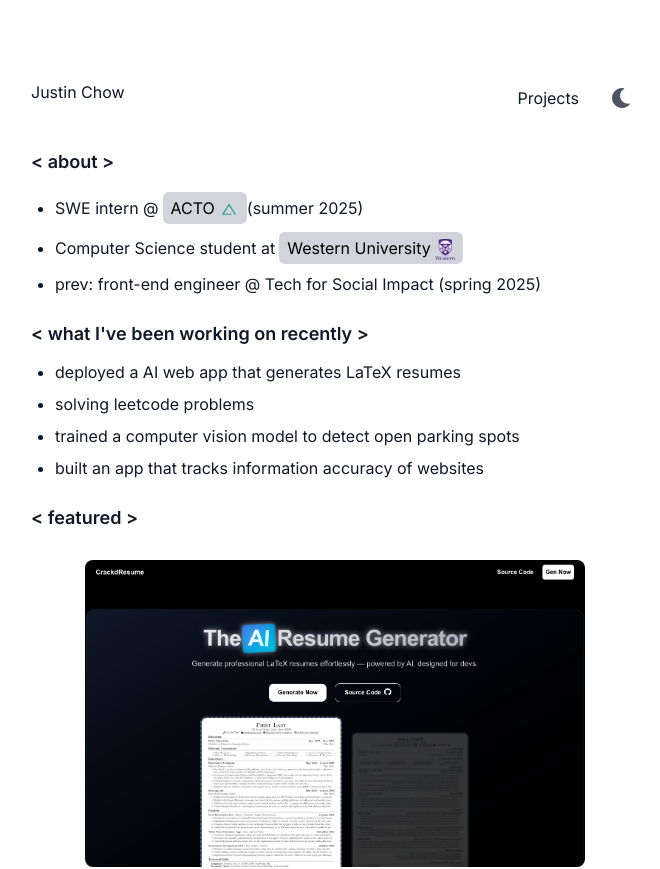
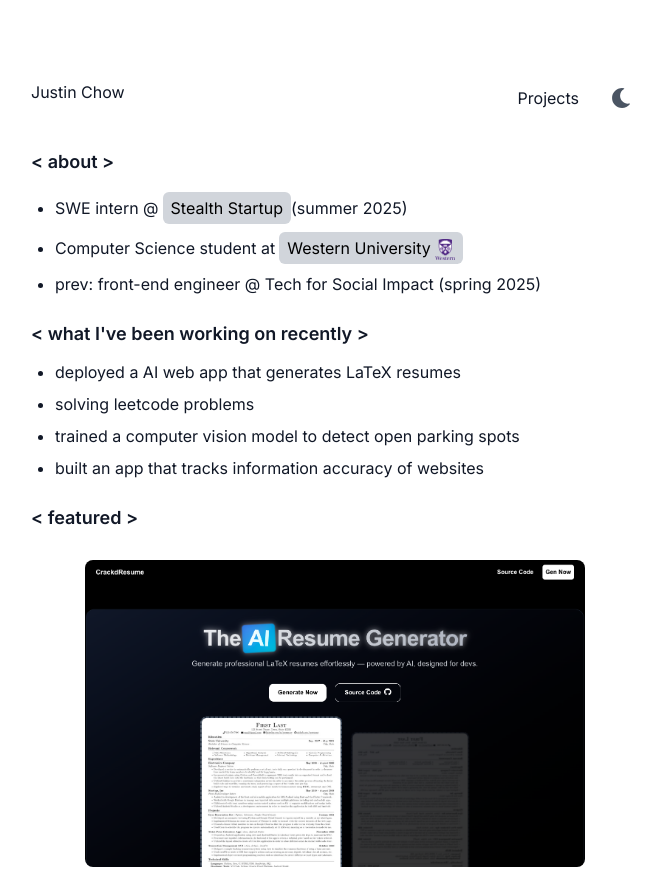
Before and after one commit to justintimejt/personal-portfolio, a Next.js app: page / in a window 1280 px wide. Shown: the top 869 px of the page, without its empty margins (305-965 px from the left). Built offline with nearby package versions, Linux system fonts and the light colour scheme.

Commit message:
replace placeholder

```diff
--- a/src/app/page.tsx
+++ b/src/app/page.tsx
@@ -35,11 +35,14 @@ export default function Home() {
             <h1 className="text-lg font-semibold">&lt; about &gt;</h1>
             <ul className="list-disc pl-6 mt-2 space-y-2">
               <li>SWE intern @
-                <div className="inline-flex items-center ml-1 px-2 py-1 rounded-md bg-gray-300 dark:bg-gray-800 hover:bg-gray-200 dark:hover:bg-gray-700 transition-colors">
+                {/* <div className="inline-flex items-center ml-1 px-2 py-1 rounded-md bg-gray-300 dark:bg-gray-800 hover:bg-gray-200 dark:hover:bg-gray-700 transition-colors">
                   <Link href="https://acto.com" target="_blank" className="text-black dark:text-white hover:text-blue-700 dark:hover:text-blue-300">ACTO</Link>
                   <Link href="https://acto.com" target="_blank" className="ml-1">
                     <Image src="/images/acto.png" alt="ACTO logo" width={20} height={20} className="inline" />
                   </Link>
+                </div> */}
+                <div className="inline-flex items-center ml-1 px-2 py-1 rounded-md bg-gray-300 dark:bg-gray-800 hover:bg-gray-200 dark:hover:bg-gray-700 transition-colors">
+                  <Link href="/" target="_blank" className="text-black dark:text-white hover:text-blue-700 dark:hover:text-blue-300">Stealth Startup</Link>
                 </div>
                 (summer 2025)
               </li>
```
